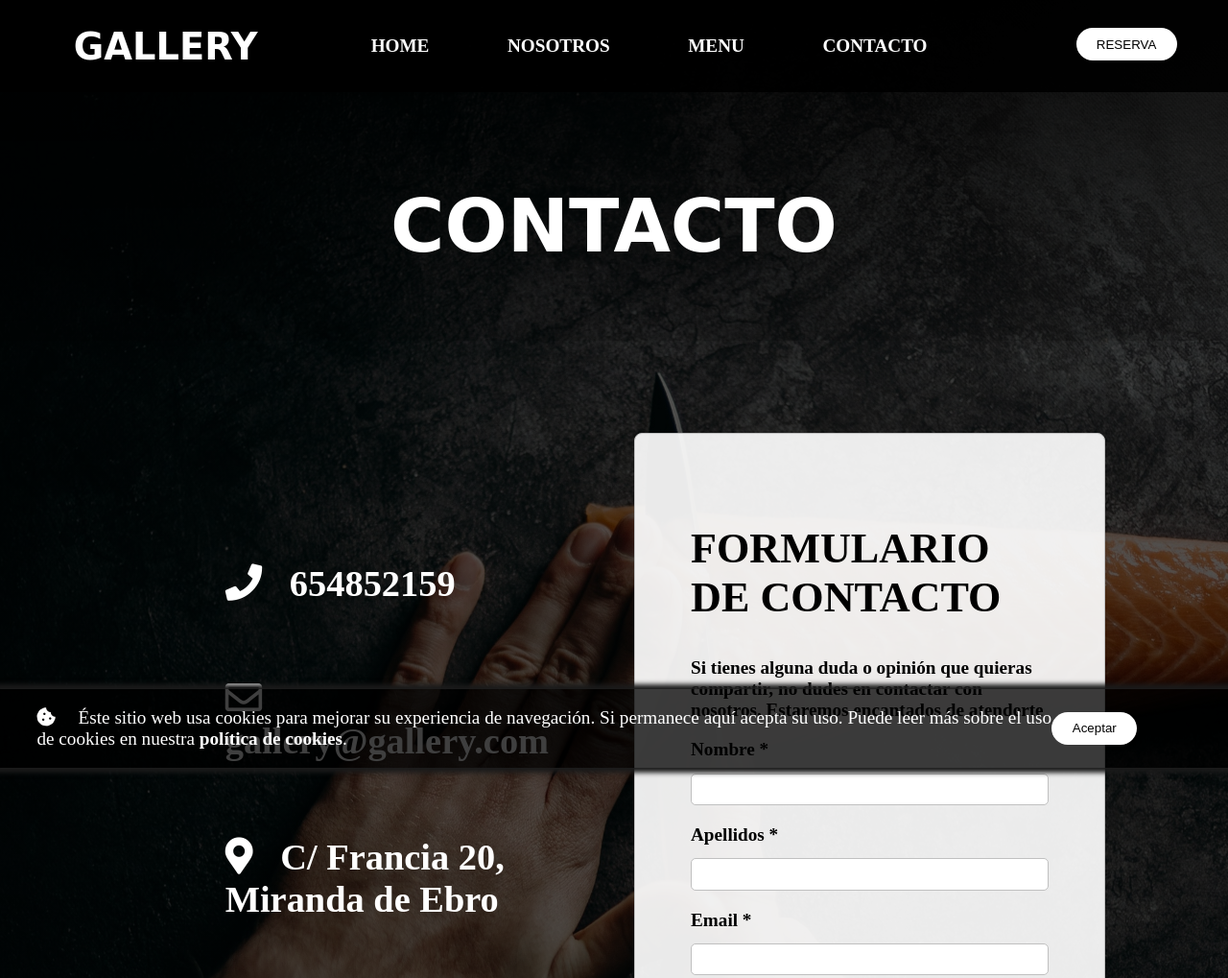
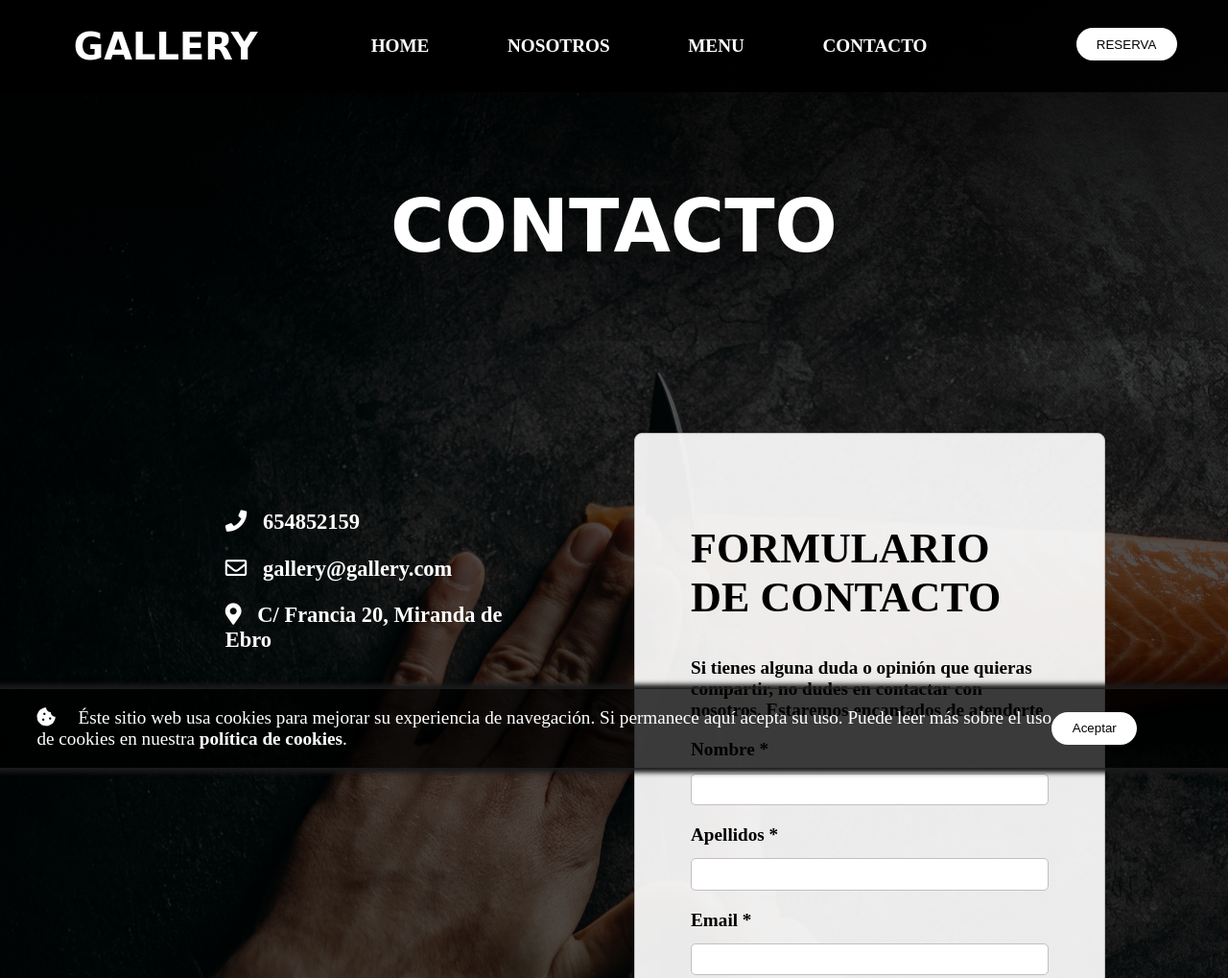
Before and after one commit to MartaBastida/Gallery, a plain HTML site: page pages/contacto.html in a window 1280 px wide. Shown: the top 1019 px of the page at 96% size. Drawn offline with nearby package versions, Linux system fonts and the light colour scheme; a web font is replaced by a local one.

Commit message:
cambios varios

```diff
--- a/pages/contacto.html
+++ b/pages/contacto.html
@@ -35,9 +35,9 @@
         <div class="container-contact">
             <div class="list-contact">
                 <div>
-                    <p><a href="tel:+34654852159"><i class="fas fa-phone"></i> 654852159</a></p>
-                    <p><a href="mailto:gallery@gallery.com"><i class="far fa-envelope"></i> gallery@gallery.com</a></p>
-                    <p><a href="https://www.google.com.gt/maps/place/Castillo+de+Miranda+de+Ebro/@42.6859281,-2.9444605,15z/data=!3m1!5s0xd4f9aba32aabf07:0xa815243c3934fffe!4m5!3m4!1s0xd4f9ab9a8cfe09d:0x566bad7241609587!8m2!3d42.6819027!4d-2.9518977?hl=es" target="_blank"><i class="fas fa-map-marker-alt"></i> C/ Francia 20, Miranda de Ebro</a></p>
+                    <h3><a href="tel:+34654852159"><i class="fas fa-phone"></i> <span>654852159</span></a></h3>
+                    <h3><a href="mailto:gallery@gallery.com"><i class="far fa-envelope"></i> gallery@gallery.com</a></h3>
+                    <h3><a href="https://www.google.com.gt/maps/place/Castillo+de+Miranda+de+Ebro/@42.6859281,-2.9444605,15z/data=!3m1!5s0xd4f9aba32aabf07:0xa815243c3934fffe!4m5!3m4!1s0xd4f9ab9a8cfe09d:0x566bad7241609587!8m2!3d42.6819027!4d-2.9518977?hl=es" target="_blank"><i class="fas fa-map-marker-alt"></i> C/ Francia 20, Miranda de Ebro</a></h3>
                 </div>
             </div>
             <div class="contact-form">
```
